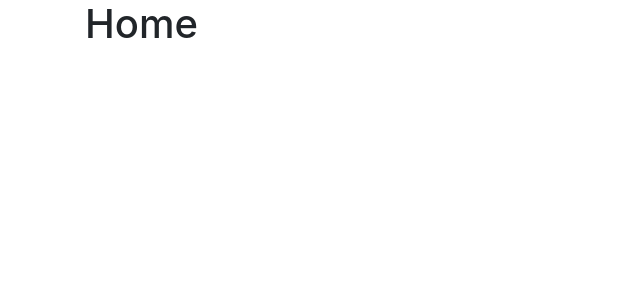
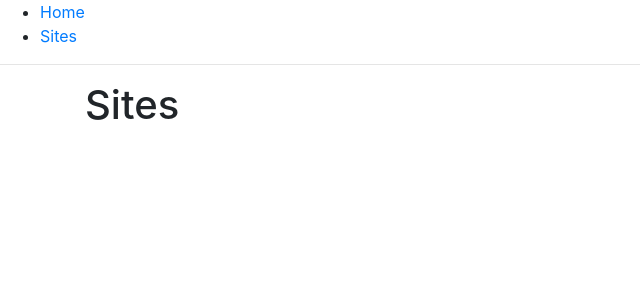
Before and after one commit to JonJam/yorpw_ui_web, a React (Create React App) app: page /sites in a window 1280 px wide. Shown: the top 300 px of the page, without its empty margins (0-640 px from the left). Built offline with nearby package versions, Linux system fonts and the light colour scheme.

Commit message:
Added react router

```diff
--- a/src/components/App.tsx
+++ b/src/components/App.tsx
@@ -1,9 +1,34 @@
 import * as React from "react";
+import { BrowserRouter as Router, Route, Link, Switch } from "react-router-dom";
+
 import HomePage from "./home/HomePage";
+import SitesPage from "./sites/SitesPage";
+import Error404Page from "./errors/Error404Page";
 
 class App extends React.Component {
   public render() {
-    return <HomePage />;
+    return (
+      <Router>
+        <div>
+          <ul>
+            <li>
+              <Link to="/">Home</Link>
+            </li>
+            <li>
+              <Link to="/sites">Sites</Link>
+            </li>
+          </ul>
+
+          <hr />
+
+          <Switch>
+            <Route exact path="/" component={HomePage} />
+            <Route path="/sites" component={SitesPage} />
+            <Route component={Error404Page} />
+          </Switch>
+        </div>
+      </Router>
+    );
   }
 }
 
--- /dev/null
+++ b/src/components/errors/Error404Page.tsx
@@ -0,0 +1,17 @@
+import * as React from "react";
+
+class Error404Page extends React.Component {
+  public render() {
+    return (
+      <div className="container">
+        <div className="row">
+          <div className="col">
+            <h1>404 - Page not found</h1>
+          </div>
+        </div>
+      </div>
+    );
+  }
+}
+
+export default Error404Page;
```
Also changed, not shown: package.json (+8 -1 lines), 1 other file (tests, documents, lock files or other folders).
